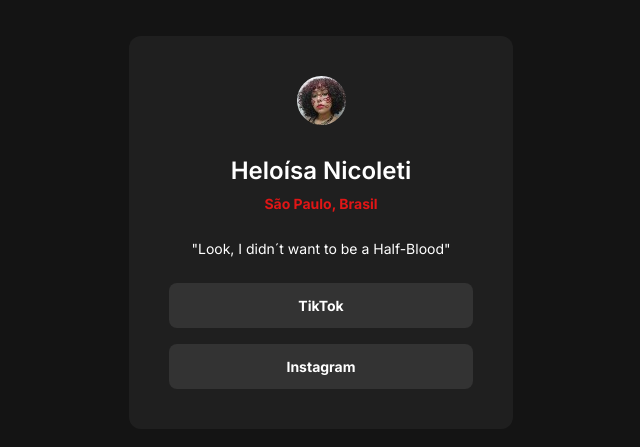
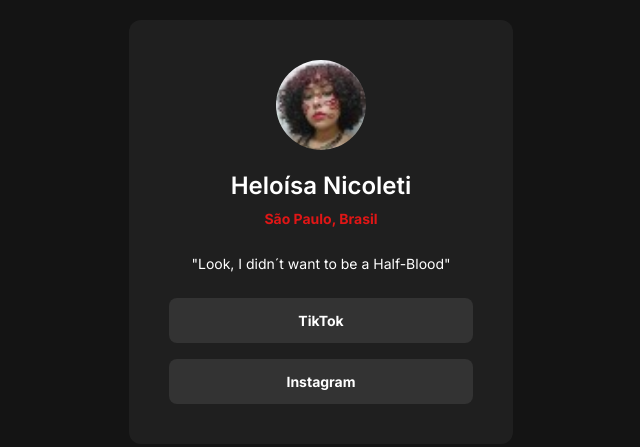
Before and after one commit to CinthiaKarolina/Helo-sa, a plain HTML site: page index.html in a window 1280 px wide. Shown: the part 168-615 px from the top of the page, without its empty margins (319-959 px from the left). Drawn offline with Linux system fonts and the light colour scheme.

Commit message:
terminado

```diff
--- a/index.html
+++ b/index.html
@@ -11,7 +11,7 @@
 </head>
 <body>
     <div>
-        <img src="./Heloísa.jpg" alt="imagem da done do perfil">
+        <img src="./Heloísa.jpg" alt="imagem da done do perfil" width="90">
         <h1>Heloísa Nicoleti</h1>
         <strong>São Paulo, Brasil</strong>
 
--- a/style.css
+++ b/style.css
@@ -27,7 +27,8 @@ h1, p, a {
 
 div img {
     border-radius: 50%;
-    margin-bottom: 24px;
+    margin-bottom: 14px;
+
 }
 
 div h1 {
@@ -65,7 +66,7 @@ div a {
 }
 
 div a:hover {
-    background: linear-gradient(to left #e01616, #be0000);
+    background-color: #b60101;
     color: #141414;
     transition: 0.5s;
 }
```
